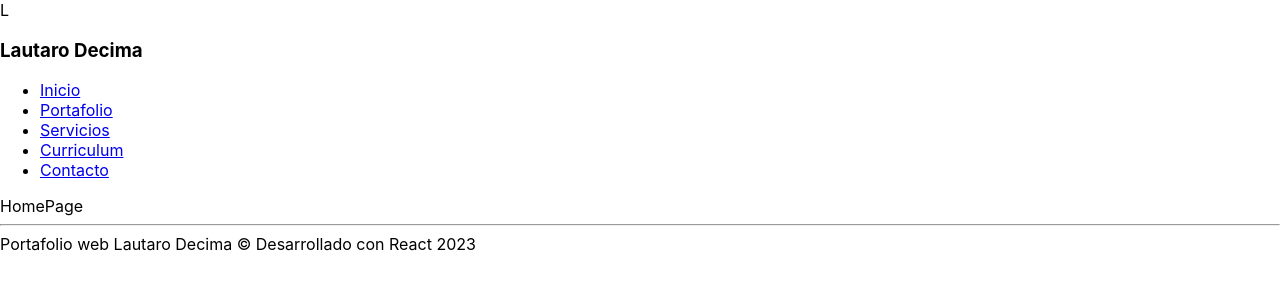
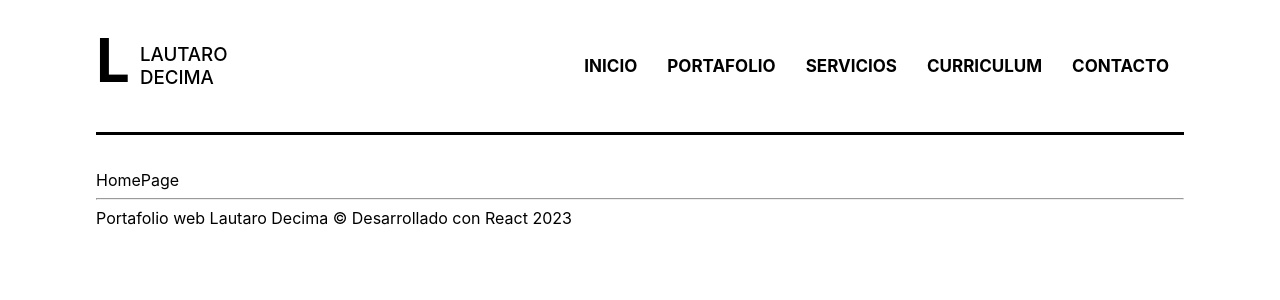
Before and after one commit to decimalautaro/portafolio-estatico-react, a React (Create React App) app: page / in a window 1280 px wide. Shown: the top 300 px of the page. Built offline with nearby package versions, Linux system fonts and the light colour scheme.

Commit message:
feat: dando estilos al header

```diff
--- a/src/index.css
+++ b/src/index.css
@@ -11,3 +11,72 @@ code {
   font-family: source-code-pro, Menlo, Monaco, Consolas, 'Courier New',
     monospace;
 }
+
+.layout{
+  width: 85%;
+  margin: 0 auto;
+
+}
+
+.header{
+  display: flex;
+  justify-content: center;
+  align-items: center;
+  list-style: none;
+  height: 132px;
+  border-bottom: 3px solid black ;
+  margin-bottom: 35px;
+}
+
+.header .logo{
+  flex-grow: 2;
+  display: flex;
+
+
+}
+
+.header .logo span{
+  display: block;
+  font-size: 60px;
+  font-weight: bolder;
+}
+
+.header .logo h3{
+  display: block;
+  flex-basis: 40px;
+  margin-left: 10px;
+  font-weight: 500;
+  text-transform: uppercase;
+}
+
+.header nav {
+  flex-grow: 1;
+
+}
+
+.header nav ul{
+  display: flex;
+  justify-content: flex-end;
+  align-items: center;
+  list-style: none;
+  height: 132px;
+}
+
+.header li {
+  text-transform: uppercase;
+  font-weight: bold;
+  font-size: 17px;
+  margin-left: 15px;
+  margin-right: 15px;
+}
+
+.header li a{
+  color: black;
+  text-decoration: none;
+  transition: all 300ms;
+}
+
+.header a:hover{
+  color: #fa4529;
+
+}
--- a/src/index.js
+++ b/src/index.js
@@ -1,17 +1,9 @@
 import React from 'react';
-import ReactDOM from 'react-dom/client';
+import {createRoot} from 'react-dom/client';
 import './index.css';
 import App from './App';
-import reportWebVitals from './reportWebVitals';
 
-const root = ReactDOM.createRoot(document.getElementById('root'));
-root.render(
-  <React.StrictMode>
-    <App />
-  </React.StrictMode>
-);
+const container = document.getElementById("root");
+const root = createRoot(container)
 
-// If you want to start measuring performance in your app, pass a function
-// to log results (for example: reportWebVitals(console.log))
-// or send to an analytics endpoint. Learn more: https://bit.ly/CRA-vitals
-reportWebVitals();
+root.render(<App/>)
--- a/src/reportWebVitals.js
+++ /dev/null
@@ -1,13 +0,0 @@
-const reportWebVitals = onPerfEntry => {
-  if (onPerfEntry && onPerfEntry instanceof Function) {
-    import('web-vitals').then(({ getCLS, getFID, getFCP, getLCP, getTTFB }) => {
-      getCLS(onPerfEntry);
-      getFID(onPerfEntry);
-      getFCP(onPerfEntry);
-      getLCP(onPerfEntry);
-      getTTFB(onPerfEntry);
-    });
-  }
-};
-
-export default reportWebVitals;
--- a/src/router/MyRoutes.js
+++ b/src/router/MyRoutes.js
@@ -1,5 +1,5 @@
 import React from 'react'
-import {Routes, Route, BrowserRouter, NavLink} from "react-router-dom"
+import {Routes, Route, BrowserRouter} from "react-router-dom"
 import {HomePage} from "../components/HomePage"
 import {Portafolio} from "../components/Portafolio"
 import {Services} from "../components/Services"
```
Also changed, not shown: src/setupTests.js (deleted, +0 -5 lines), src/logo.svg (deleted), 1 other file (tests, documents, lock files or other folders).
